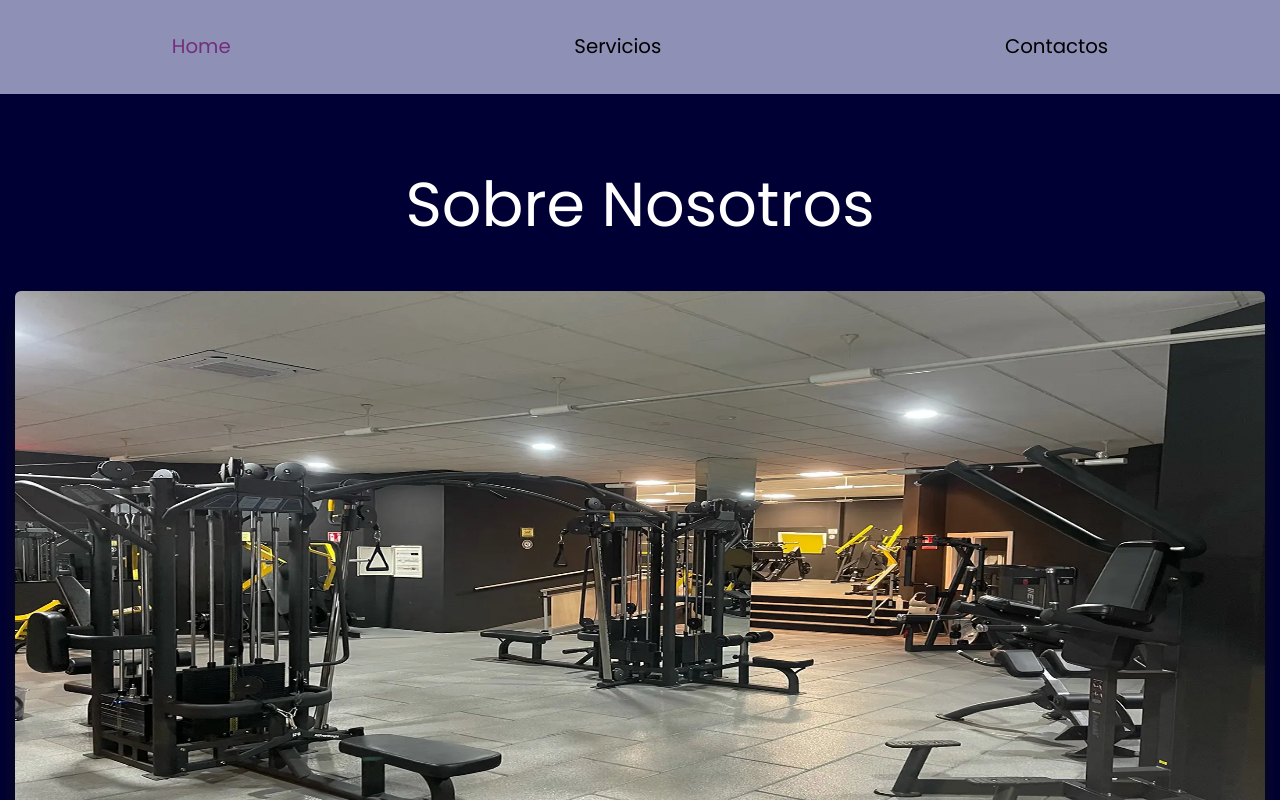
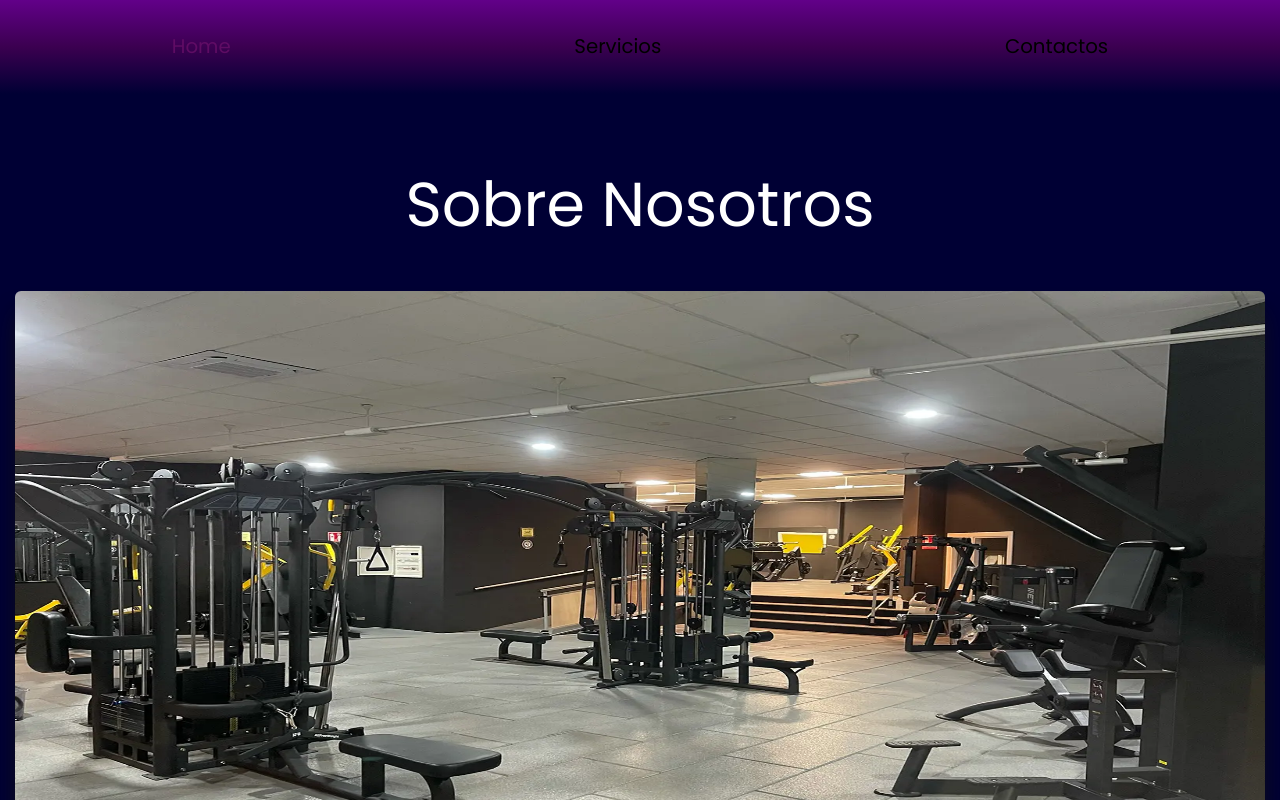
Before and after one commit to BryanGordon/gym, a React (Vite) app: page / in a window 1280 px wide. Shown: the top 800 px of the page. Built offline with nearby package versions, Linux system fonts and the light colour scheme.

Commit message:
Update styles

```diff
--- a/src/components/Navbar.tsx
+++ b/src/components/Navbar.tsx
@@ -1,9 +1,11 @@
 import { NavLink } from 'react-router-dom'
 // #B4B4B4
+// #620089
+// #000034
 export function Navbar () {
   return (
-    <nav>
-      <ul className='w-full py-8 bg-[#8F90B5] flex justify-around'>
+    <nav id='top'>
+      <ul className='w-full py-8 bg-gradient-to-t from-[#000034] via-[#3B0050] to-[#620089] flex justify-around'>
         <li className='text-navText'>
           <NavLink className='navbar-element' to='/'>Home</NavLink>
         </li>
```
